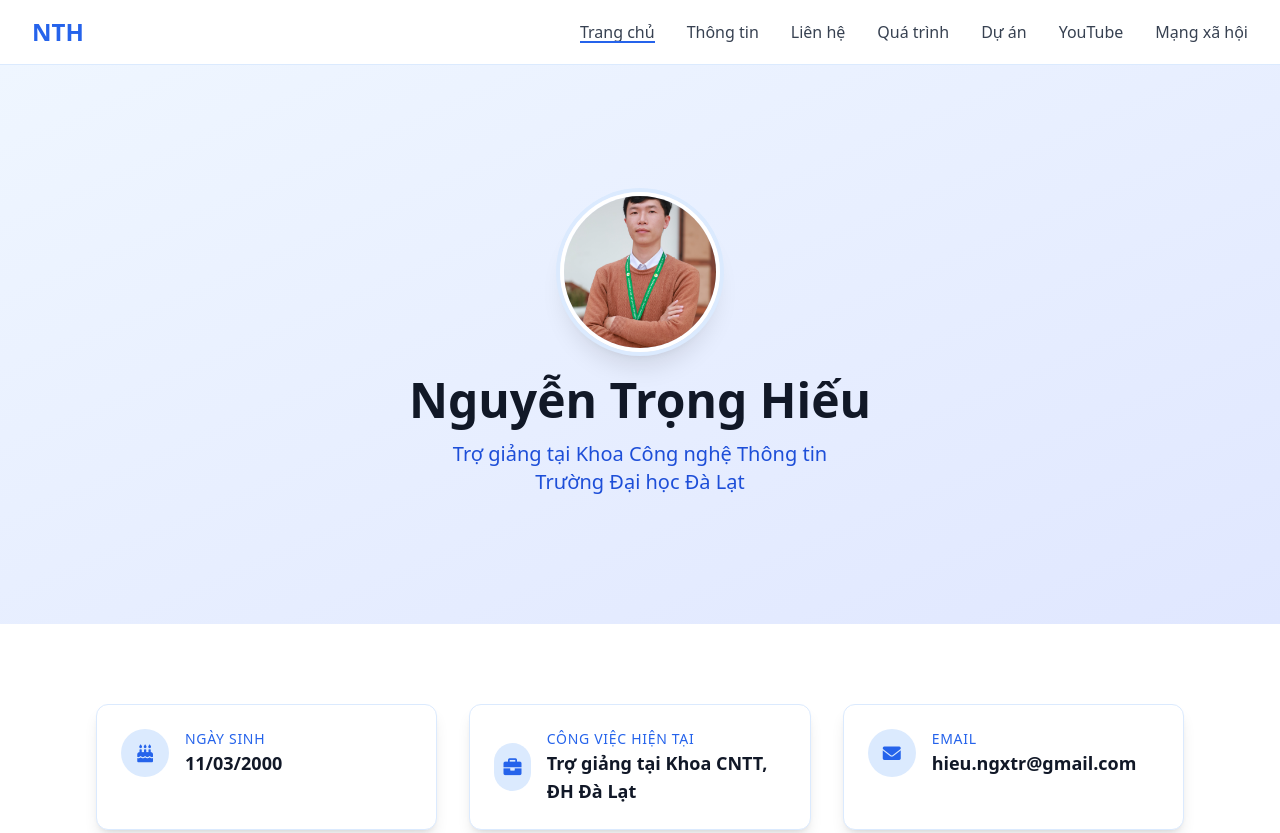
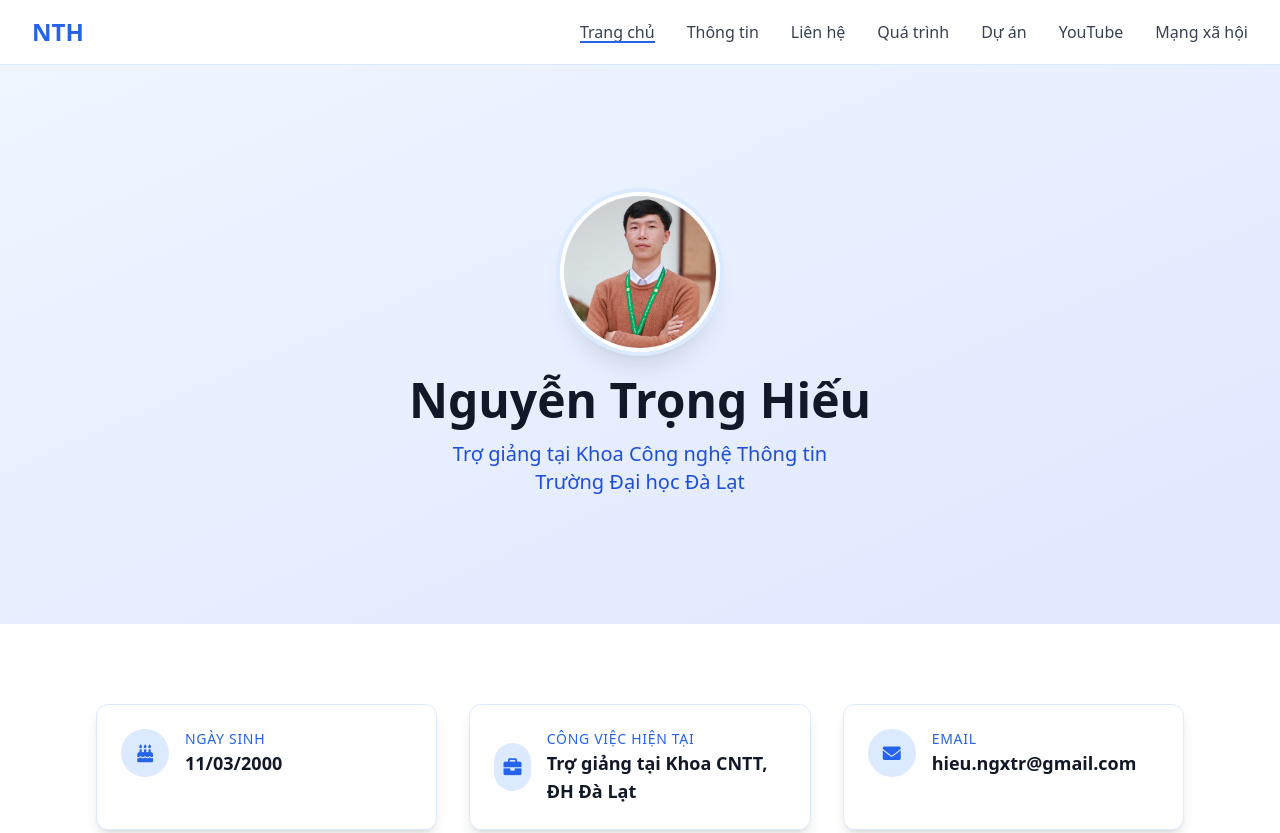
Before and after one commit to DalatCoder/personal-site, a website: page index.html in a window 1280 px wide. Shown: the top 833 px of the page. Drawn offline with nearby package versions, Linux system fonts and the light colour scheme; no server answers.

Commit message:
change avatar position

```diff
--- a/index.html
+++ b/index.html
@@ -9,6 +9,12 @@
       rel="stylesheet"
     />
     <script src="https://cdn.tailwindcss.com"></script>
+
+    <style>
+      .avatar {
+        object-position: center 30%;
+      }
+    </style>
   </head>
   <body class="bg-white min-h-screen font-sans text-black overflow-x-hidden">
     <!-- Scroll Progress Indicator -->
@@ -188,7 +194,7 @@
             <img
               src="assets/avatar.jpg"
               alt="Nguyễn Trọng Hiếu"
-              class="w-32 h-32 lg:w-40 lg:h-40 rounded-full mx-auto mb-6 border-4 border-white shadow-xl ring-4 ring-blue-100 object-cover"
+              class="w-32 h-32 lg:w-40 lg:h-40 rounded-full mx-auto mb-6 border-4 border-white shadow-xl ring-4 ring-blue-100 object-cover avatar"
             />
           </div>
           <h1 class="text-3xl lg:text-5xl font-bold mb-4 text-gray-900">
```
